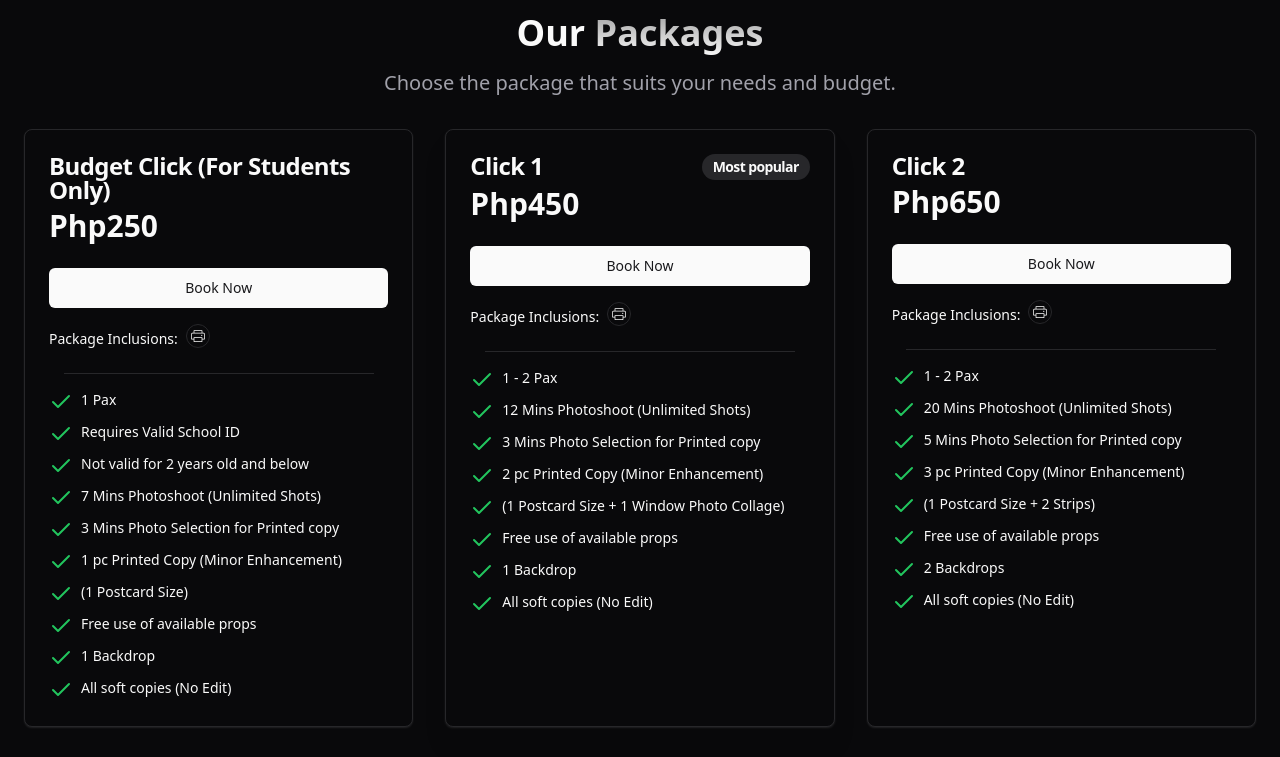
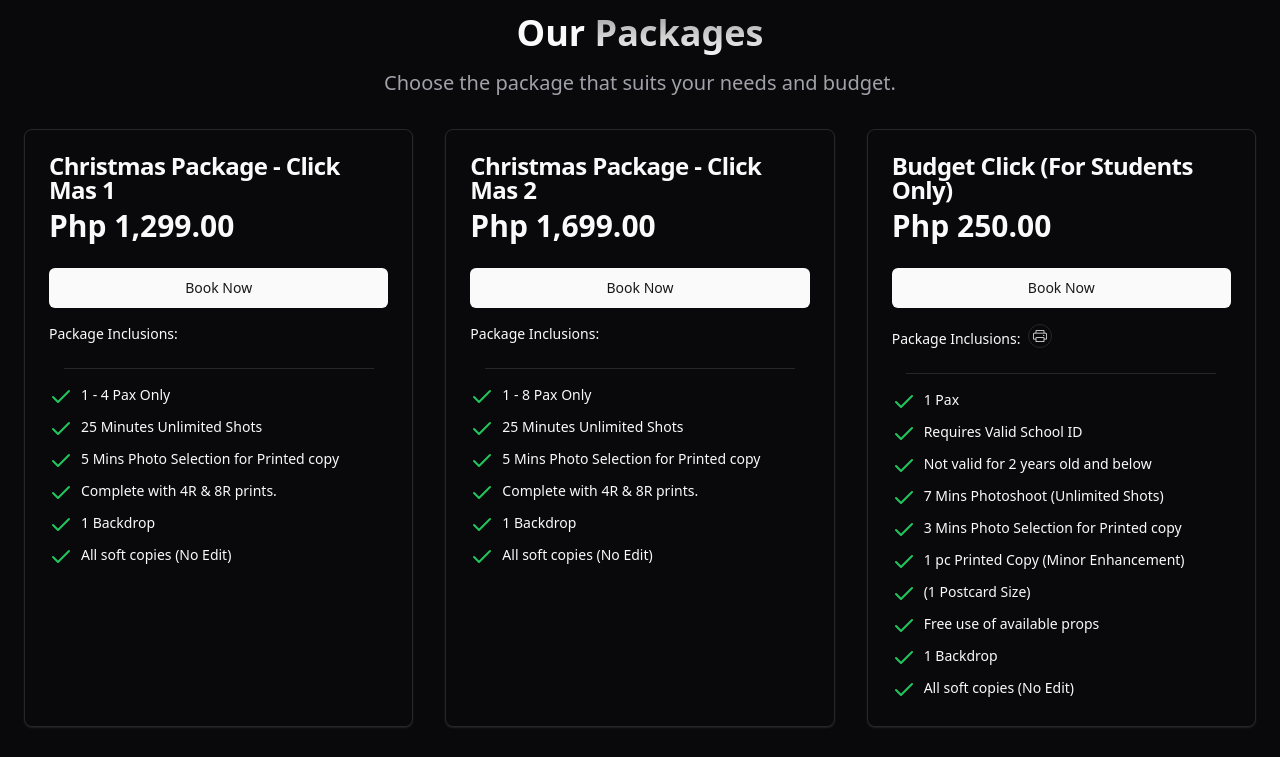
Before and after one commit to aelcode/kklick_landing_page, a React (Vite) app: page / in a window 1280 px wide. Shown: the part 1620-2377 px from the top of the page. Built offline with nearby package versions, Linux system fonts and the light colour scheme.

Commit message:
feat: Add Christmas packages to pricing list
- Introduce two new Christmas packages: "Click Mas 1" and "Click Mas 2"
- Each package includes details such as price, description, benefits, and booking information
- Update pricing display format for better readability

```diff
--- a/src/components/Pricing.tsx
+++ b/src/components/Pricing.tsx
@@ -41,6 +41,42 @@ interface PricingProps {
 }
 
 const pricingList: PricingProps[] = [
+  {
+    title: "Christmas Package - Click Mas 1",
+    popular: 0,
+    price: 1299,
+    description: "Package Inclusions:",
+    buttonText: "Book Now",
+    buttonUrl: "https://cal.com/kklick/christmas-click-1-php1299-dp500",
+    benefitList: [
+      "1 - 4 Pax Only",
+      "25 Minutes Unlimited Shots",
+      "5 Mins Photo Selection for Printed copy",
+      "Complete with 4R & 8R prints.",
+      "1 Backdrop",
+      "All soft copies (No Edit)",
+    ],
+    sampleImage: "",
+    bookModal: <ModalBudget />,
+  },
+  {
+    title: "Christmas Package - Click Mas 2",
+    popular: 0,
+    price: 1699,
+    description: "Package Inclusions:",
+    buttonText: "Book Now",
+    buttonUrl: "https://cal.com/kklick/christmas-click-2-php1699-dp600",
+    benefitList: [
+      "1 - 8 Pax Only",
+      "25 Minutes Unlimited Shots",
+      "5 Mins Photo Selection for Printed copy",
+      "Complete with 4R & 8R prints.",
+      "1 Backdrop",
+      "All soft copies (No Edit)",
+    ],
+    sampleImage: "",
+    bookModal: <ModalBudget />,
+  },
   {
     title: "Budget Click (For Students Only)",
     popular: 0,
@@ -377,7 +413,7 @@ export const Pricing = () => {
                 ) : null}
               </CardTitle>
               <div>
-                <span className="text-3xl font-bold">Php{pricing.price}</span>
+                <span className="text-3xl font-bold">Php {pricing.price.toLocaleString('en-US', { minimumFractionDigits: 2, maximumFractionDigits: 2 })}</span>
                 {/* <span className='text-muted-foreground'> /month</span> */}
               </div>
 
```
Also changed, not shown: 1 other file (tests, documents, lock files or other folders).
